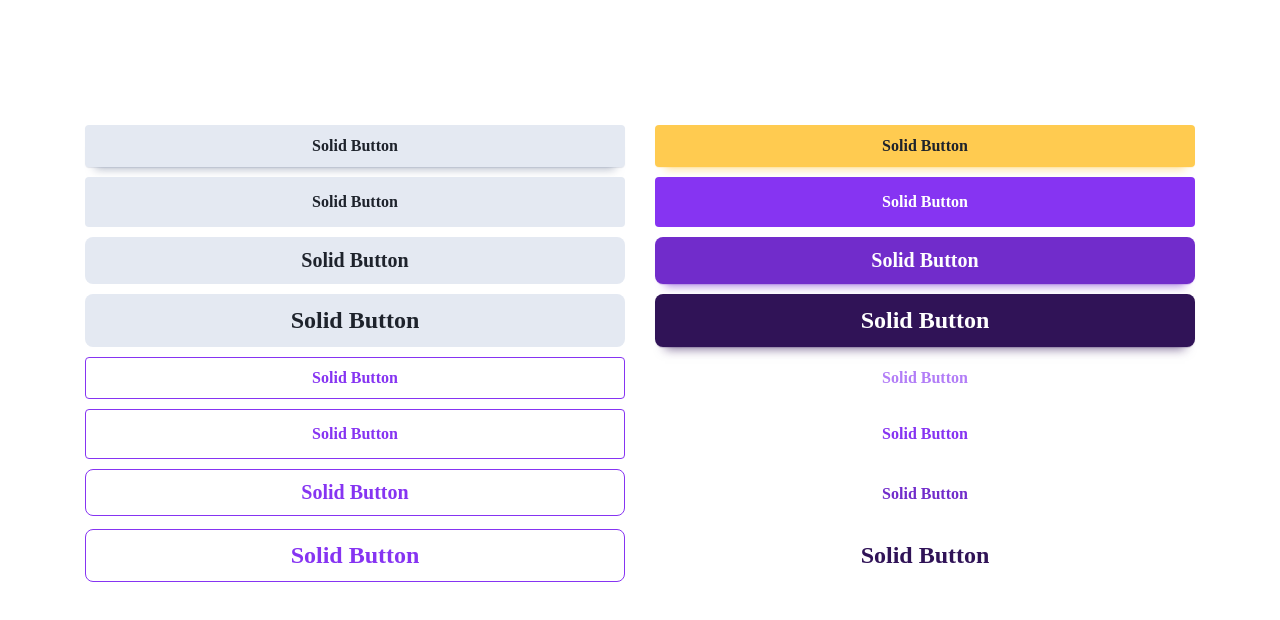
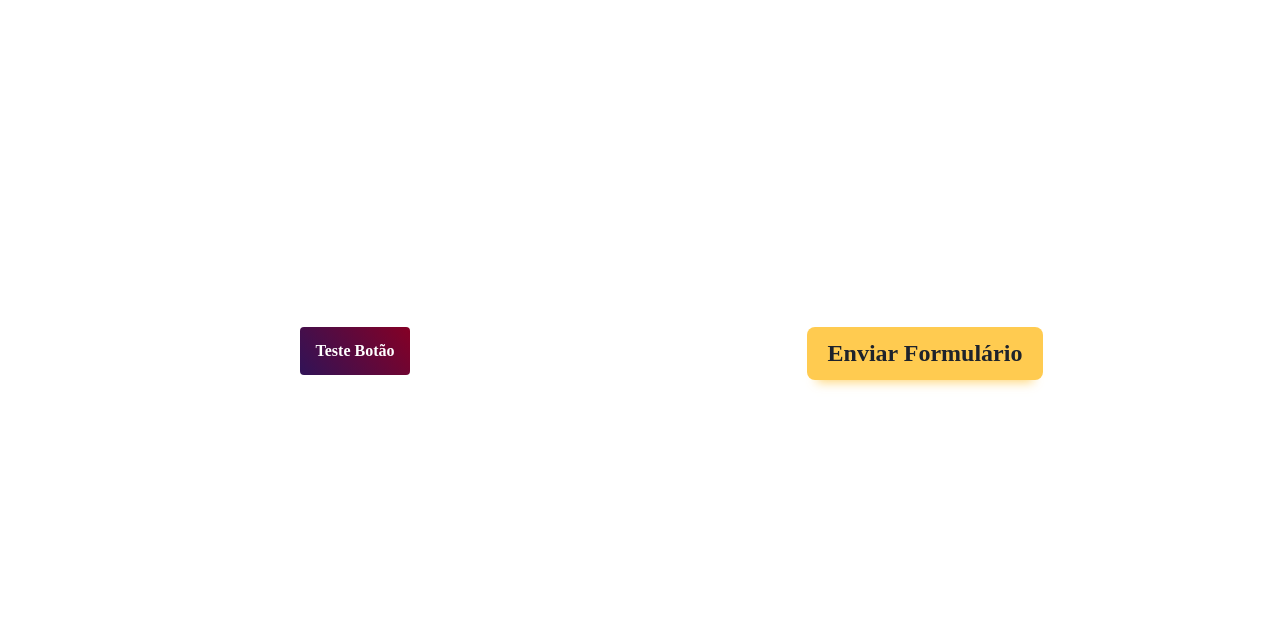
Before and after one commit to Superlogica/designsystem, a React (Create React App) app: page / in a window 1280 px wide. Shown: the top 620 px of the page. Built offline with nearby package versions, Linux system fonts and the light colour scheme; a web font is replaced by a local one.

Commit message:
alteracao variaveis

```diff
--- a/src/App.js
+++ b/src/App.js
@@ -28,70 +28,12 @@ class App extends React.Component {
         <div className="App">
               <Row>
                 <Col>
-                  <Button color="purple" shadow fullWidth disable size="small" style={marginTeste} onClick={this.handleSubmit}>Solid Button</Button>
+                  <Button gradient="27" style={marginTeste} onClick={this.handleSubmit}>Teste Botão</Button>
                 </Col>
                 <Col>
-                  <Button color="yellow400" shadow fullWidth size="small" style={marginTeste} onClick={this.handleSubmit}>Solid Button</Button>
+                  <Button color="yellow400" shadow size="xlarge" style={marginTeste} onClick={this.handleSubmit}>Enviar Formulário</Button>
                 </Col>
               </Row>
-              <Row>
-                <Col>
-                  <Button color="purple" fullWidth disable size="medium" style={marginTeste} onClick={this.handleSubmit}>Solid Button</Button>
-                </Col>
-                <Col>
-                  <Button color="purple" fullWidth size="medium" style={marginTeste} onClick={this.handleSubmit}>Solid Button</Button>
-                </Col>
-              </Row>
-              <Row>
-                <Col>
-                  <Button color="purple" fullWidth disable size="large" style={marginTeste} onClick={this.handleSubmit}>Solid Button</Button>
-                </Col>
-                <Col>
-                  <Button color="purple600" shadow fullWidth size="large" style={marginTeste} onClick={this.handleSubmit}>Solid Button</Button>
-                </Col>
-              </Row>
-              <Row>
-                <Col>
-                  <Button color="purple" fullWidth disable size="xlarge" style={marginTeste} onClick={this.handleSubmit}>Solid Button</Button>
-                </Col>
-                <Col>
-                  <Button color="purple900" shadow fullWidth size="xlarge" style={marginTeste} onClick={this.handleSubmit}>Solid Button</Button>
-                </Col>
-              </Row>
-              <Row>
-                <Col>
-                  <Button color="purple" fullWidth type="outline" size="small" style={marginTeste} onClick={this.handleSubmit}>Solid Button</Button>
-                </Col>
-                <Col>
-                  <Button color="purple300" fullWidth type="ghost" size="small" style={marginTeste} onClick={this.handleSubmit}>Solid Button</Button>
-                </Col>
-              </Row>
-
-              <Row>
-                <Col>
-                  <Button color="purple" fullWidth type="outline" size="medium" style={marginTeste} onClick={this.handleSubmit}>Solid Button</Button>
-                </Col>
-                <Col>
-                  <Button color="purple" fullWidth type="ghost" size="medium" style={marginTeste} onClick={this.handleSubmit}>Solid Button</Button>
-                </Col>
-              </Row>
-              <Row>
-                <Col>
-                  <Button color="purple" fullWidth type="outline" size="large" style={marginTeste} onClick={this.handleSubmit}>Solid Button</Button>
-                </Col>
-                <Col>
-                  <Button color="purple600" fullWidth type="ghost" tsize="large" style={marginTeste} onClick={this.handleSubmit}>Solid Button</Button>
-                </Col>
-              </Row>
-              <Row>
-                <Col>
-                  <Button color="purple" fullWidth type="outline" size="xlarge" style={marginTeste} onClick={this.handleSubmit}>Solid Button</Button>
-                </Col>
-                <Col>
-                  <Button color="purple900" fullWidth type="ghost" size="xlarge" style={marginTeste} onClick={this.handleSubmit}>Solid Button</Button>
-                </Col>
-              </Row>
-
             <p>
               Decimal: { this.props.decimalColor }
             </p>
--- a/src/components/Button/Button.js
+++ b/src/components/Button/Button.js
@@ -1,9 +1,10 @@
 import Styled from 'styled-components';
+import ProximaNova from "../../resources/fonts/proximaNova";
 import ButtonSize from "./props/size";
 import ButtonType from "./props/type";
-import ProximaNova from "../../resources/fonts/proximaNova";
-import fullWidth from "./props/fullWidth";
-import shadow from "./props/shadow"
+import ButtonWidth from "./props/fullWidth";
+import ButtonShadow from "./props/shadow";
+import ButtonGradient from "./props/gradient";
 
 const Button = Styled.button.attrs(props => ({
   disabled: props.disable
@@ -11,8 +12,9 @@ const Button = Styled.button.attrs(props => ({
   ${ProximaNova}
   ${ButtonSize}
   ${ButtonType}
-  ${fullWidth}
-  ${shadow}
+  ${ButtonWidth}
+  ${ButtonShadow}
+  ${ButtonGradient}
 `;
 
 export default Button;
--- a/src/components/Button/props/fullWidth.js
+++ b/src/components/Button/props/fullWidth.js
@@ -1,7 +1,7 @@
 const fullWidth = (props) => {
     if(props.fullWidth){
-        let jontas = `width:100%;`;
-        return jontas
+        let width = `width:100%;`;
+        return width;
     }
     return false;
 }
--- /dev/null
+++ b/src/components/Button/props/gradient.js
@@ -0,0 +1,21 @@
+import gradientBg from "../../../resources/gradient";
+import setColor from "../../../resources/functions/fontColor";
+
+const gradient = (props) => {
+    if(props.gradient){
+        let gradient = gradientBg["gradient"+props.gradient] ? gradientBg["gradient" + props.gradient] : gradientBg.gradient1;
+        let bgGradient = `background-image: linear-gradient(53deg, ${gradient.c1}, ${gradient.c2});
+                      color: ${setColor(gradient.c1,gradient.c2)};
+                      border:none;&:hover{
+                        background-image: linear-gradient(106deg, ${gradient.c1}, ${gradient.c2});
+                        ${props.shadow ? 'transform: translateY(-2px);':""}
+                      };
+        `;
+
+        return bgGradient;
+    }
+
+    return false;
+}
+
+export default gradient;
--- a/src/components/Button/props/shadow.js
+++ b/src/components/Button/props/shadow.js
@@ -1,15 +1,17 @@
 import Colors from "../../../resources/color";
 import setRgb from "../../../resources/functions/setRgb";
+import shadowDp from "../../../resources/shadowDp";
 
 const shadow = (props) =>{
     if(props.shadow){
         let color = props.disable ? Colors.neutral500 : (props.color ? Colors[props.color] : Colors.default);
         let rgb = setRgb(color);
 
-        let jontas = `box-shadow:  0px 12px 10px -10px rgba(${rgb[0]}, ${rgb[1]}, ${rgb[2]}, 0.6),
-                      0px 1px 1px 0px rgba(${rgb[0]}, ${rgb[1]}, ${rgb[2]}, 0.1),
-                      0px 2px 1px -1px rgba(${rgb[0]}, ${rgb[1]}, ${rgb[2]}, 0.1);`;
-        return jontas;
+        let btnShadow = `box-shadow: ${shadowDp.dp1} rgba(${rgb[0]}, ${rgb[1]}, ${rgb[2]}, 0.8);
+                      &:hover {
+                        box-shadow: ${shadowDp.dp2} rgba(${rgb[0]}, ${rgb[1]}, ${rgb[2]}, 0.8);
+                      } `;
+        return btnShadow;
     }
 
     return false;
--- a/src/components/Button/props/size.js
+++ b/src/components/Button/props/size.js
@@ -7,7 +7,7 @@ const ButtonSize = (props) => {
         props.size = sizeButton;
     }
 
-    let jontas = `
+    let btnSize = `
         cursor:pointer;
         transition:0.2s all;
         outline:none;
@@ -26,7 +26,7 @@ const ButtonSize = (props) => {
         text-rendering: optimizeLegibility;
     `;
 
-    return jontas;
+    return btnSize;
 }
 
 export default ButtonSize;
--- a/src/components/Button/props/type.js
+++ b/src/components/Button/props/type.js
@@ -13,6 +13,7 @@ const ButtonColor = (type,color,shadow = "")=>{
                 color: ${Colors[color]};
                 &:hover{
                     background:rgba(0,0,0,0.03);
+                    ${shadow ? 'transform: translateY(-2px);':""}
                 }
                `;
        break;
@@ -56,6 +57,7 @@ const ButtonColor = (type,color,shadow = "")=>{
 }
 
 const ButtonType = (props) => {
+    if(!props.gradient){
         let type = "solid";
         if(props.type) {
             type = props.type;
@@ -69,7 +71,7 @@ const ButtonType = (props) => {
             }
         }
         let style = props.shadow ? ButtonColor(type,color,props.shadow) : ButtonColor(type,color);
-    let jontas = `
+        let btnType = `
             ${style}
             &:disabled{
               background:${Colors.neutral300};
@@ -77,7 +79,10 @@ const ButtonType = (props) => {
               color: ${Colors.neutral900}
             }
         `;
-    return jontas;
+        return btnType;
+
+    }
+    return false;
 }
 
 export default ButtonType;
--- a/src/resources/functions/fontColor.js
+++ b/src/resources/functions/fontColor.js
@@ -1,11 +1,11 @@
-const setColor = (hexa) =>{
+const setColor = (hexa,hexa2="") =>{
     let total=0;
     hexa = hexa.replace('#','');
     let rgb = hexa.match(/.{1,2}/g);
-        rgb.map((jontas)=>{
-            jontas = parseInt(jontas,16);
-            total = total + jontas
-            return jontas;
+    rgb.map((cores)=>{
+        cores = parseInt(cores,16);
+        total = total + cores
+        return cores;
     });
 
     let color = "#FFFFFF";
@@ -14,6 +14,9 @@ const setColor = (hexa) =>{
     if(media > 150){
         color = "#1e232c";
     }
+    if(hexa2){
+
+    }
 
     return color;
     }
--- a/src/resources/functions/hoverColor.js
+++ b/src/resources/functions/hoverColor.js
@@ -1,26 +1,26 @@
 const newColor = (color) =>{
     let total = 0;
-    let hexa = color.replace('#', '');
+    const hexa = color.replace('#', '');
     let rgb = hexa.match(/.{1,2}/g);
-    rgb.map((jontas) => {
-        jontas = parseInt(jontas, 16);
-        total = total + jontas
+    rgb.map((cores) => {
+        cores = parseInt(cores, 16);
+        total = total + cores
         return false;
     });
-    let media = total / 3;
+    const media = total / 3;
 
     //GERANDO O HOVER - RGB TO HEXADECIMAL
-    var hover = rgb.map((jonta) => {
-        jonta = parseInt(jonta, 16);
-        jonta = (jonta>=235?jonta: jonta + 20).toString(16);
-        return jonta;
+    let hover = rgb.map((cores2) => {
+        cores2 = parseInt(cores2, 16);
+        cores2 = (cores2>=235?cores2: cores2 + 20).toString(16);
+        return cores2;
     });
 
     if (media > 128) {
-        hover = rgb.map((jonta) => {
-            jonta = parseInt(jonta, 16);
-            jonta = (jonta <= 20 ? jonta : jonta - 20).toString(16);
-            return jonta;
+        hover = rgb.map((cores2) => {
+            cores2 = parseInt(cores2, 16);
+            cores2 = (cores2 <= 20 ? cores2 : cores2 - 20).toString(16);
+            return cores2;
         });
     }
 
--- a/src/resources/functions/setRgb.js
+++ b/src/resources/functions/setRgb.js
@@ -1,9 +1,9 @@
 const setRgb = (hexa) => {
     hexa = hexa.replace('#', '');
     let rgb = hexa.match(/.{1,2}/g);
-    rgb = rgb.map((jontas) => {
-        jontas = parseInt(jontas, 16);
-        return jontas;
+    rgb = rgb.map((cores) => {
+        cores = parseInt(cores, 16);
+        return cores;
     });
     return rgb;
 }
--- /dev/null
+++ b/src/resources/shadowDp.js
@@ -0,0 +1,4 @@
+export default {
+    dp1: "0 12px 10px -10px",
+    dp2: "0 14px 15px -10px"
+}
```
Lines whose indentation alone changed are shown as unchanged.
